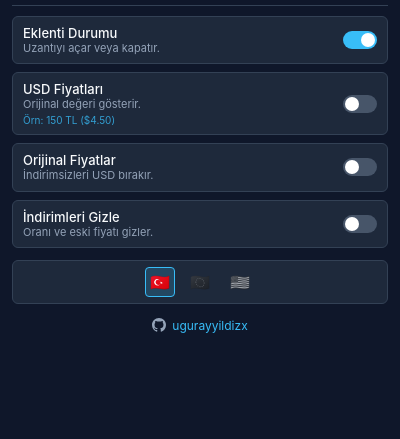
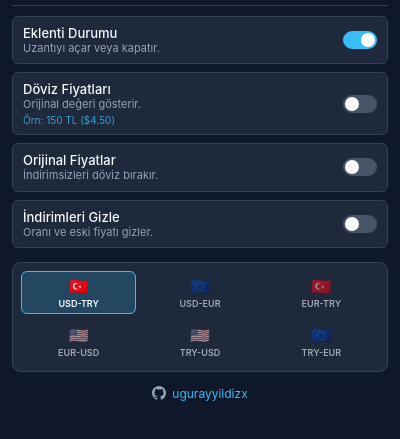
Before and after one commit to ugurayyildizx/steam-price-converter, a browser extension: page popup/index.html in a window 400 px wide. Shown: the part 39-478 px from the top of the page. Drawn offline with Linux system fonts and the light colour scheme.

Commit message:
Add files via upload

```diff
--- a/popup/index.html
+++ b/popup/index.html
@@ -168,42 +168,49 @@
         }
 
         .currency-selector {
-            display: flex;
-            justify-content: center;
-            gap: 10px;
-            padding: 6px;
+            display: grid;
+            grid-template-columns: repeat(3, 1fr);
+            gap: 6px;
+            padding: 8px;
             background: var(--card-bg);
-            border-radius: 6px;
+            border-radius: 8px;
             border: 1px solid var(--border);
-            margin-top: 2px;
+            margin-top: 4px;
         }
 
         .currency-option {
             display: flex;
+            flex-direction: column;
             align-items: center;
             justify-content: center;
-            width: 28px;
-            height: 28px;
-            border-radius: 4px;
+            padding: 4px;
+            border-radius: 6px;
             cursor: pointer;
             transition: all 0.2s;
             border: 1px solid transparent;
-            font-size: 16px;
-            filter: grayscale(100%);
             opacity: 0.6;
         }
 
         .currency-option:hover {
             background: rgba(56, 189, 248, 0.1);
-            filter: grayscale(0%);
             opacity: 1;
         }
 
         .currency-option.active {
             background: rgba(56, 189, 248, 0.2);
             border-color: var(--accent);
-            filter: grayscale(0%);
             opacity: 1;
+        }
+
+        .opt-flag {
+            font-size: 16px;
+            margin-bottom: 2px;
+        }
+
+        .opt-label {
+            font-size: 9px;
+            font-weight: 600;
+            white-space: nowrap;
         }
     </style>
 </head>
@@ -228,7 +235,7 @@
 
             <div class="setting-item">
                 <div class="setting-info">
-                    <span class="setting-label">USD Fiyatları</span>
+                    <span class="setting-label">Döviz Fiyatları</span>
                     <span class="setting-desc">Orijinal değeri gösterir.</span>
                     <span class="setting-example">Örn: 150 TL ($4.50)</span>
                 </div>
@@ -241,7 +248,7 @@
             <div class="setting-item">
                 <div class="setting-info">
                     <span class="setting-label">Orijinal Fiyatlar</span>
-                    <span class="setting-desc">İndirimsizleri USD bırakır.</span>
+                    <span class="setting-desc">İndirimsizleri döviz bırakır.</span>
                 </div>
                 <label class="switch">
                     <input type="checkbox" id="showOriginalUsdCheck">
@@ -262,9 +269,30 @@
         </div>
 
         <div class="currency-selector" id="currencySelector">
-            <div class="currency-option active" data-currency="USD_TRY" title="USD ➔ TRY">🇹🇷</div>
-            <div class="currency-option" data-currency="USD_EUR" title="USD ➔ EUR">🇪🇺</div>
-            <div class="currency-option" data-currency="EUR_USD" title="EUR ➔ USD">🇺🇸</div>
+            <div class="currency-option active" data-currency="USD_TRY" title="USD ➔ TRY">
+                <span class="opt-flag">🇹🇷</span>
+                <span class="opt-label">USD-TRY</span>
+            </div>
+            <div class="currency-option" data-currency="USD_EUR" title="USD ➔ EUR">
+                <span class="opt-flag">🇪🇺</span>
+                <span class="opt-label">USD-EUR</span>
+            </div>
+            <div class="currency-option" data-currency="EUR_TRY" title="EUR ➔ TRY">
+                <span class="opt-flag">🇹🇷</span>
+                <span class="opt-label">EUR-TRY</span>
+            </div>
+            <div class="currency-option" data-currency="EUR_USD" title="EUR ➔ USD">
+                <span class="opt-flag">🇺🇸</span>
+                <span class="opt-label">EUR-USD</span>
+            </div>
+            <div class="currency-option" data-currency="TRY_USD" title="TRY ➔ USD">
+                <span class="opt-flag">🇺🇸</span>
+                <span class="opt-label">TRY-USD</span>
+            </div>
+            <div class="currency-option" data-currency="TRY_EUR" title="TRY ➔ EUR">
+                <span class="opt-flag">🇪🇺</span>
+                <span class="opt-label">TRY-EUR</span>
+            </div>
         </div>
 
         <div class="footer">
```
